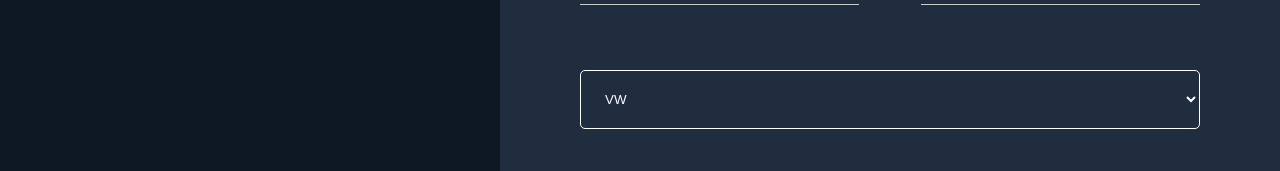
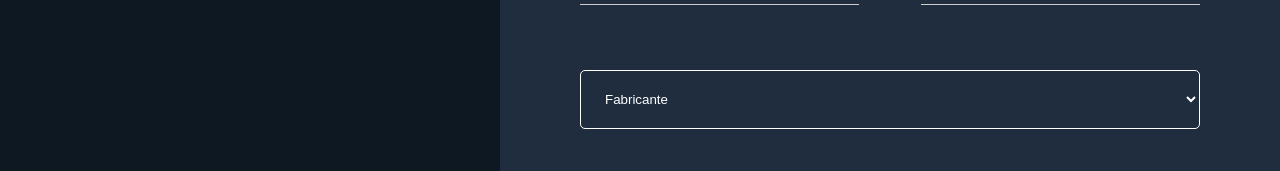
Before and after one commit to dansenpai/tradersclubvehicles, a React (Create React App) app: page /vehicle-register in a window 1280 px wide. Shown: the part 376-547 px from the top of the page. Built offline with nearby package versions, Linux system fonts and the light colour scheme.

Commit message:
fix(props): fix select input change

```diff
--- a/src/components/select_input/select_input.js
+++ b/src/components/select_input/select_input.js
@@ -3,11 +3,13 @@ import {SelectInputWrapper, Option} from './select_input.styles';
 import PropTypes from 'prop-types';
 
 const SelectInput = (props) => {
-  const {options} = props;
+  const {options, placeholder, name, onChange} = props;
+
   if(!options.length) return null;
 
   return(
-    <SelectInputWrapper>
+    <SelectInputWrapper name={name} onChange={onChange}>
+      <Option value="">{placeholder}</Option>
       {options.map((option, index) => (
         <Option key={index} value={option.value}>{option.label}</Option>
       ))}
--- a/src/screens/vehicles/form.js
+++ b/src/screens/vehicles/form.js
@@ -12,7 +12,12 @@ import SelectInput from '../../components/select_input/select_input';
 const renderField = (field, handleValue) => {
   if(field.type === 'select') {
     return (
-      <SelectInput name={field.name} onChange={handleValue} options={field.options} />
+      <SelectInput
+        placeholder={field.placeholder}
+        name={field.name}
+        onChange={handleValue}
+        options={field.options}
+      />
     )
   }
 
```
